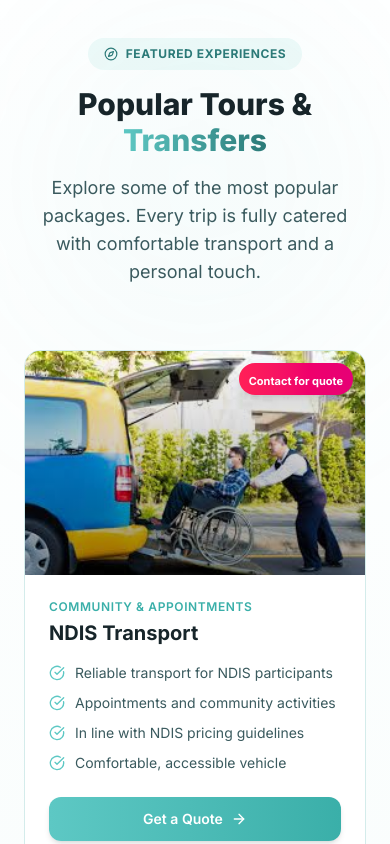
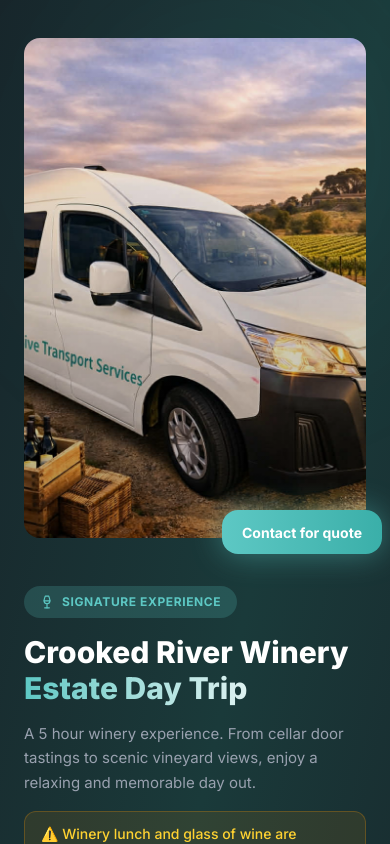
Before and after one commit to rileykenn/inclusive-transport-proposal, a Next.js app: page / in a window 390 px wide. Shown: the part 4100-4944 px from the top of the page. Built offline with nearby package versions, Linux system fonts and the light colour scheme.

Commit message:
Remove Featured Tours section (duplicated by What We Offer), fix gap, clean up imports

```diff
--- a/src/app/page.tsx
+++ b/src/app/page.tsx
@@ -20,7 +20,6 @@ import {
     Menu,
     X,
     Heart,
-    Compass,
     Sparkles,
     ArrowRight,
     CheckCircle,
@@ -591,139 +590,6 @@ function Services() {
     );
 }
 
-/* ═════════════════════════════
-   FEATURED TOURS
-   ═════════════════════════════ */
-function FeaturedTours() {
-    const tours = [
-        {
-            image: "/images/ndis-van.jpeg",
-            title: "NDIS Transport",
-            subtitle: "Community & Appointments",
-            color: "from-rose-500 to-pink-600",
-            features: [
-                "Reliable transport for NDIS participants",
-                "Appointments and community activities",
-                "In line with NDIS pricing guidelines",
-                "Comfortable, accessible vehicle",
-            ],
-        },
-        {
-            image: "/images/wine-tours.jpeg",
-            title: "Wine & Brewery Tours",
-            subtitle: "Full & Half Day",
-            color: "from-purple-500 to-violet-600",
-            features: [
-                "Cellar door wine tasting",
-                "Scenic coastal and country drives",
-                "Multiple winery and brewery stops",
-                "Small group, comfortable travel",
-            ],
-        },
-        {
-            image: "/images/blue-mountains.jpeg",
-            title: "Blue Mountains Reset Day",
-            subtitle: "Full Day Experience",
-            color: "from-emerald-500 to-teal-600",
-            features: [
-                "Scenic lookouts and grounding stops",
-                "Guided bush walk through nature",
-                "Cafe lunch in Leura or Katoomba",
-                "Village stroll through shops and gardens",
-            ],
-        },
-        {
-            image: "/images/airport-transfer.jpeg",
-            title: "Airport Transfers",
-            subtitle: "Door to Door",
-            color: "from-blue-500 to-indigo-600",
-            features: [
-                "All major airports covered",
-                "Reliable pickup and drop off",
-                "Flight tracking for peace of mind",
-                "Comfortable group vehicle",
-            ],
-        },
-    ];
-
-    return (
-        <AnimatedSection id="tours" className="py-12 sm:py-16 px-6 bg-gradient-to-b from-white to-[var(--color-surface-alt)] relative overflow-hidden">
-            <div className="absolute top-0 right-0 w-96 h-96 rounded-full bg-[var(--color-primary)]/5 blur-[100px]" />
-
-            <div className="max-w-7xl mx-auto relative">
-                <motion.div variants={fadeUp} className="text-center mb-16">
-                    <div className="inline-flex items-center gap-2 bg-[var(--color-primary)]/10 text-[var(--color-primary-deeper)] px-4 py-2 rounded-full text-xs font-bold uppercase tracking-wider mb-4">
-                        <Compass size={14} />
-                        Featured Experiences
-                    </div>
-                    <h2 className="text-3xl sm:text-5xl font-extrabold text-[var(--color-text)] mb-4">
-                        Popular Tours &{" "}
-                        <span className="text-transparent bg-clip-text bg-gradient-to-r from-[var(--color-primary)] to-[var(--color-primary-deeper)]">
-                            Transfers
-                        </span>
-                    </h2>
-                    <p className="text-lg text-[var(--color-text-secondary)] max-w-2xl mx-auto">
-                        Explore some of the most popular packages. Every trip is fully catered
-                        with comfortable transport and a personal touch.
-                    </p>
-                </motion.div>
-
-                <div className="grid lg:grid-cols-3 gap-8">
-                    {tours.map((tour) => (
-                        <motion.div
-                            key={tour.title}
-                            variants={fadeUp}
-                            whileHover={{ y: -6 }}
-                            className="bg-white rounded-2xl border border-[var(--color-border)] overflow-hidden hover:shadow-2xl hover:shadow-[var(--color-primary)]/10 transition-all duration-300 group"
-                        >
-                            <div className="relative h-56 overflow-hidden">
-                                <Image
-                                    src={tour.image}
-                                    alt={tour.title}
-                                    fill
-                                    className="object-cover group-hover:scale-110 transition-transform duration-500"
-                                />
-                                <div className="absolute inset-0 bg-gradient-to-t from-black/40 to-transparent" />
-                                <div className={`absolute top-3 right-3 bg-gradient-to-r ${tour.color} px-2.5 py-1 rounded-full shadow-lg`}>
-                                    <span className="text-[11px] font-bold text-white">Contact for quote</span>
-                                </div>
-                            </div>
-
-                            <div className="p-6">
-                                <p className="text-xs uppercase tracking-wider text-[var(--color-primary-dark)] font-semibold mb-1">
-                                    {tour.subtitle}
-                                </p>
-                                <h3 className="text-xl font-bold text-[var(--color-text)] mb-4">
-                                    {tour.title}
-                                </h3>
-
-                                <ul className="space-y-2.5 mb-6">
-                                    {tour.features.map((f) => (
-                                        <li
-                                            key={f}
-                                            className="flex items-start gap-2.5 text-sm text-[var(--color-text-secondary)]"
-                                        >
-                                            <CheckCircle size={16} className="text-[var(--color-primary)] mt-0.5 shrink-0" />
-                                            {f}
-                                        </li>
-                                    ))}
-                                </ul>
-
-                                <a
-                                    href="/services"
-                                    className="flex items-center justify-center gap-2 bg-gradient-to-r from-[var(--color-primary)] to-[var(--color-primary-dark)] hover:from-[var(--color-primary-dark)] hover:to-[var(--color-primary-deeper)] text-white py-3 rounded-xl font-semibold transition-all text-sm shadow-md"
-                                >
-                                    Get a Quote
-                                    <ArrowRight size={16} />
-                                </a>
-                            </div>
-                        </motion.div>
-                    ))}
-                </div>
-            </div>
-        </AnimatedSection>
-    );
-}
 
 /* ═════════════════════════════
    WINERY SPOTLIGHT
@@ -998,7 +864,7 @@ function ContactCTA() {
                             href="/services"
                             className="inline-flex items-center justify-center gap-2 bg-gradient-to-r from-[var(--color-primary)] to-[var(--color-primary-dark)] hover:from-[var(--color-primary-dark)] hover:to-[var(--color-primary-deeper)] text-white px-8 py-4 rounded-full text-base font-bold transition-all shadow-xl shadow-[var(--color-primary)]/30 hover:shadow-2xl shimmer-effect"
                         >
-                            <Compass size={18} />
+                            <Sparkles size={18} />
                             Explore Our Services
                             <ArrowRight size={16} />
                         </a>
@@ -1153,7 +1019,6 @@ export default function Home() {
             <Navbar />
             <Hero />
             <Services />
-            <FeaturedTours />
             <WinerySpotlight />
             <About />
             <ContactCTA />
--- a/src/app/services/page.tsx
+++ b/src/app/services/page.tsx
@@ -284,7 +284,7 @@ export default function ServicesPage() {
             </motion.div>
 
             {/* Bottom CTA */}
-            <div className="py-16 px-6 text-center" style={{ background: '#142524' }}>
+            <div className="py-12 px-6 text-center" style={{ background: '#142524' }}>
                 <div className="max-w-2xl mx-auto">
                     <h2 className="text-2xl sm:text-3xl font-extrabold text-white mb-4">
                         Ready to Book?
```
